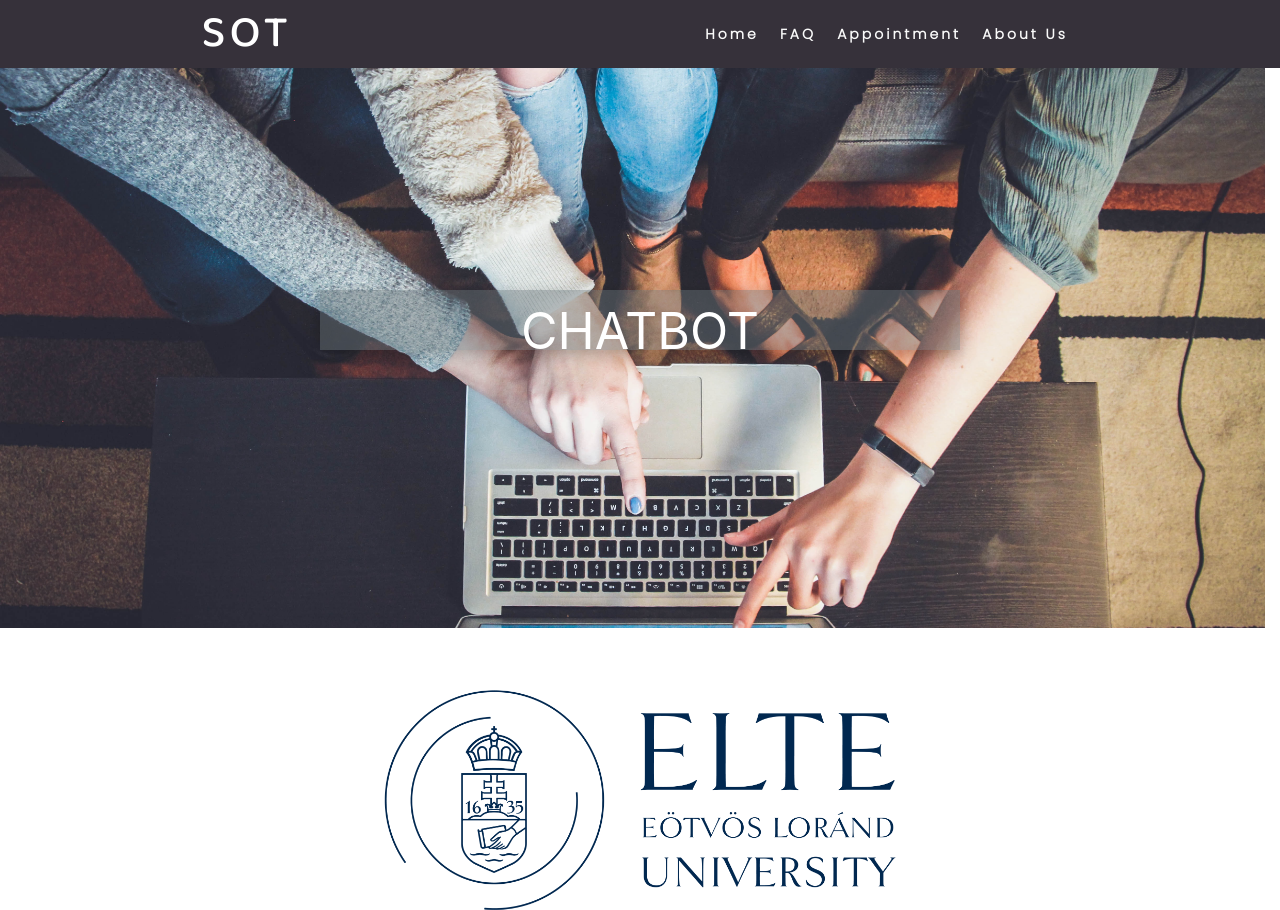
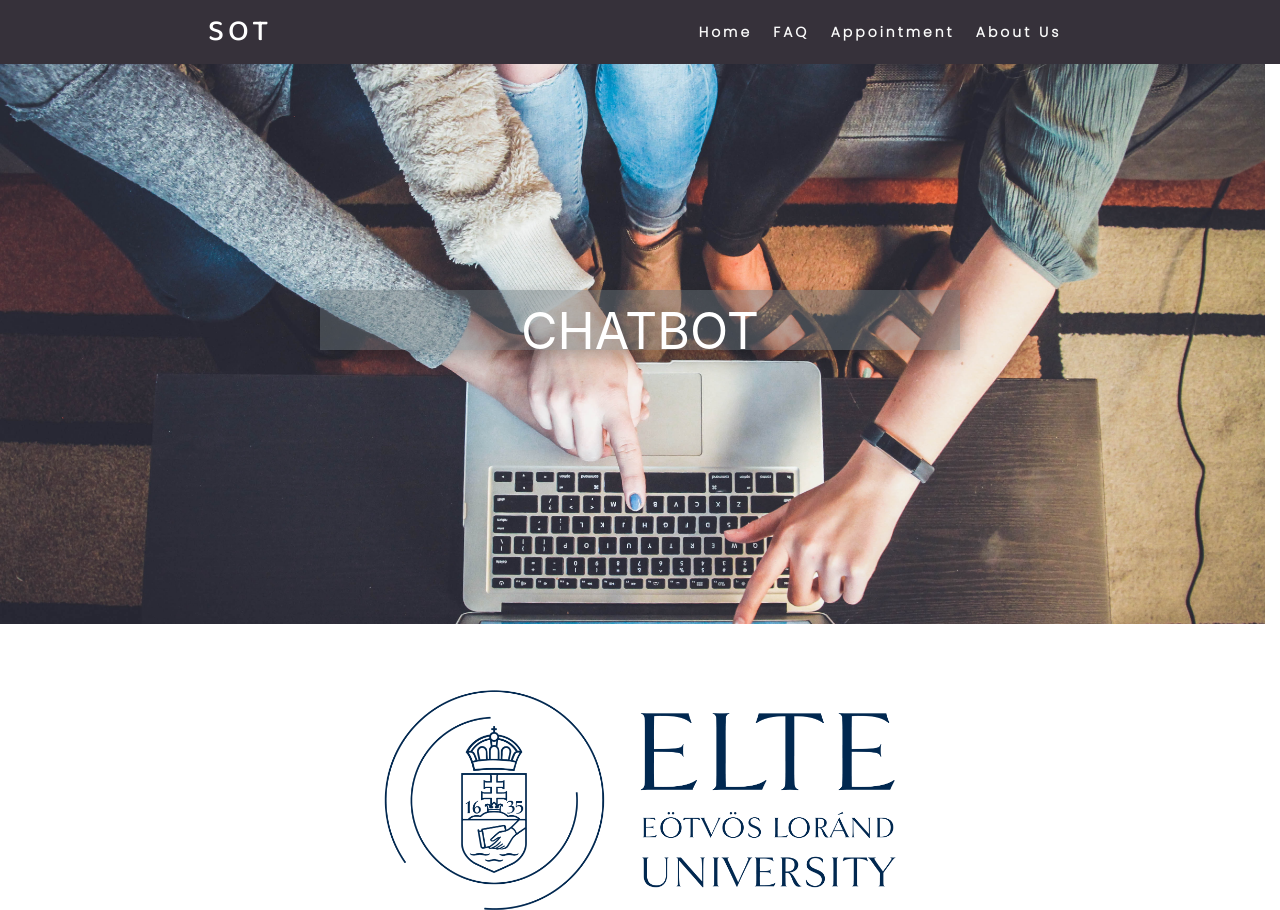
Before and after one commit to aminadinari19/SaveOurTime, an Angular app in the folder source_files/frontend/: page / in a window 1280 px wide. Built offline with nearby package versions, Linux system fonts and the light colour scheme.

Commit message:
Add homepage tab and alter the logo to make it click-friendly

```diff
--- a/source_files/frontend/src/app/app.component.css
+++ b/source_files/frontend/src/app/app.component.css
@@ -22,7 +22,7 @@ nav{
     color:white;
     text-transform: uppercase;
     letter-spacing: 4px;
-    font-size: 45px;
+    font-size: 30px;
     font-family: 'Baloo 2', cursive;
     text-decoration: none;
 }
```
